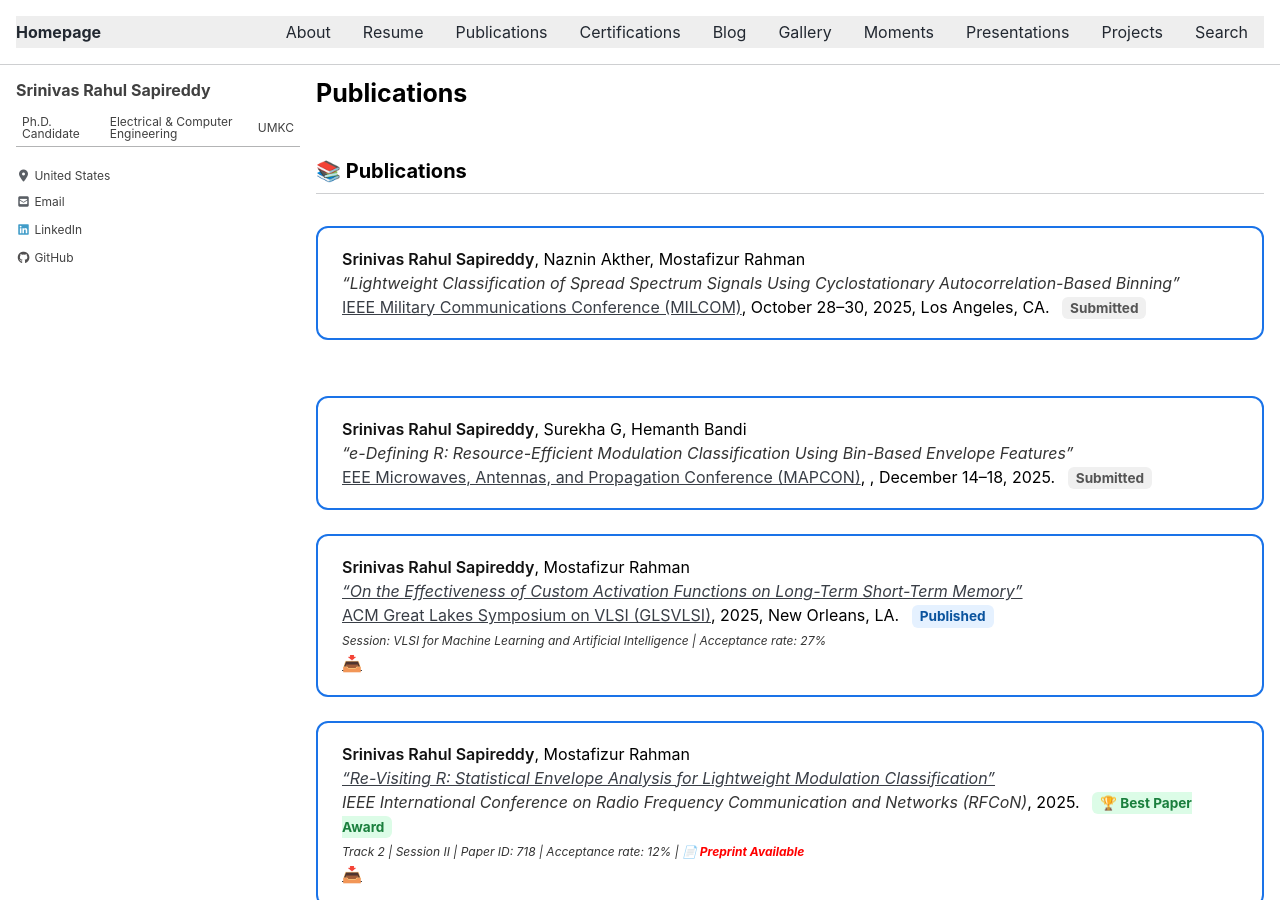
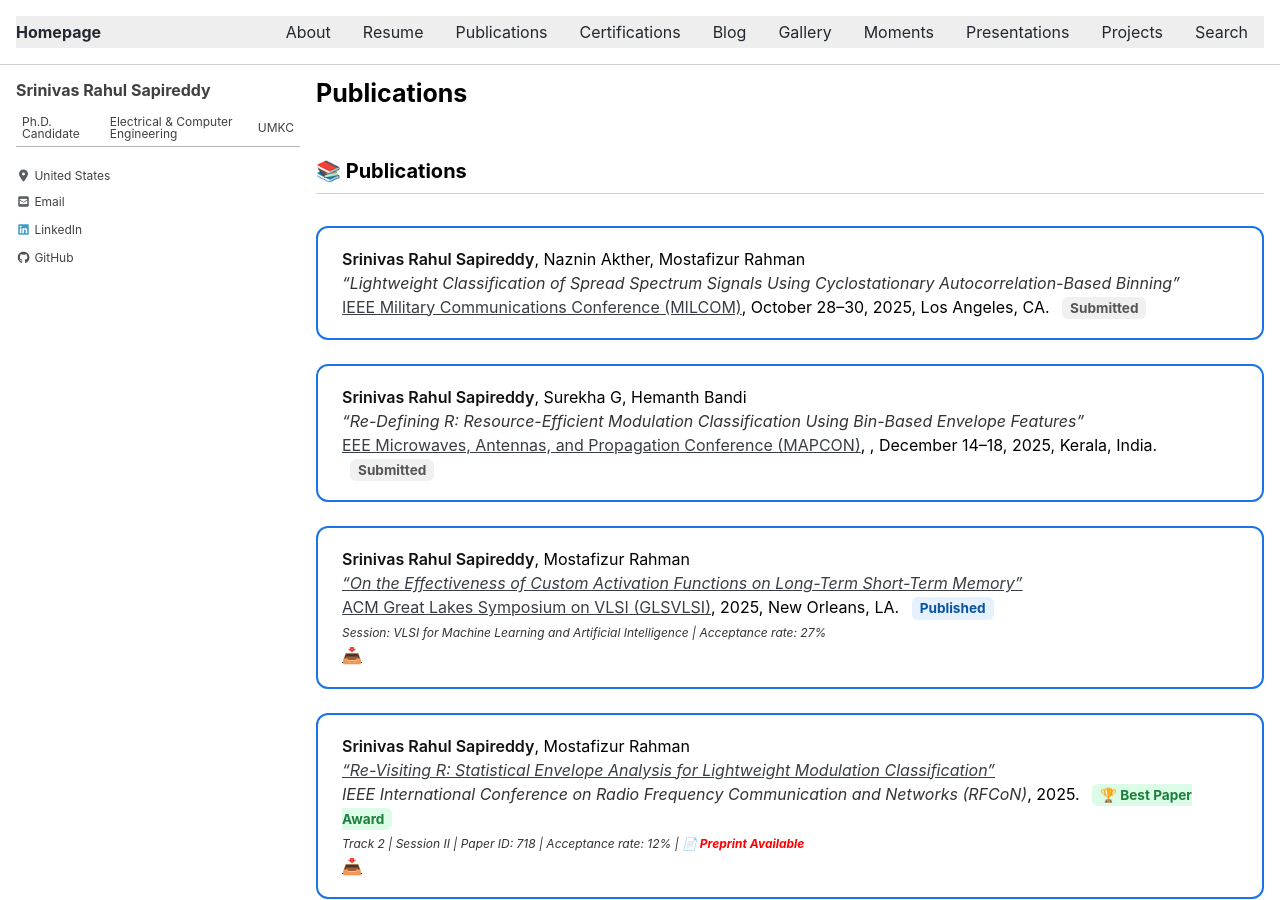
Before and after one commit to srsapireddy/srsapireddy.github.io, a Jekyll site: the page built from _pages/publications.md, in a window 1280 px wide and 900 px high. Built offline with Jekyll 4.4.1, drawn with Linux system fonts in a browser that asks for light colours; cached includes are drawn as plain includes; nearby versions of some CDN libraries.

Commit message:
Update publications.md

```diff
--- a/_pages/publications.md
+++ b/_pages/publications.md
@@ -95,11 +95,10 @@ permalink: /publications/
       <a href="https://milcom.org" target="_blank">IEEE Military Communications Conference (MILCOM)</a>, October 28–30, 2025, Los Angeles, CA.
       <span class="status pending">Submitted</span>
     </div>
-    <div class="pub-grid">
     <div class="pub-card">
       <strong>Srinivas Rahul Sapireddy</strong>, Surekha G, Hemanth Bandi<br>
-      <em>“e-Defining R: Resource-Efficient Modulation Classification Using Bin-Based Envelope Features”</em><br>
-      <a href="https://milcom.org" target="_blank">EEE Microwaves, Antennas, and Propagation Conference (MAPCON)</a>, , December 14–18, 2025.
+      <em>“Re-Defining R: Resource-Efficient Modulation Classification Using Bin-Based Envelope Features”</em><br>
+      <a href="https://milcom.org" target="_blank">EEE Microwaves, Antennas, and Propagation Conference (MAPCON)</a>, , December 14–18, 2025, Kerala, India.
       <span class="status pending">Submitted</span>
     </div>
     <div class="pub-card">
@@ -131,7 +130,7 @@ permalink: /publications/
       Wafi Danesh, <strong>Srinivas Rahul Sapireddy</strong>, Mostafizur Rahman<br>
       <em>“Reclaiming Security in Internet-of-Thing Networks: The Power of Early Detection Against Adversarial Examples”</em><br>
       <em>MDPI Electronics</em>, 2025.
-      <span class="accepted">Accepted</span>
+      <span class="status published">Accepted</span>
     </div>
     <div class="pub-card">
       Satya Sai Siva Rama Krishna Akula, Rownak Chowdhury, <strong>Srinivas Rahul Sapireddy</strong>, Mostafizur Rahman<br>
```
